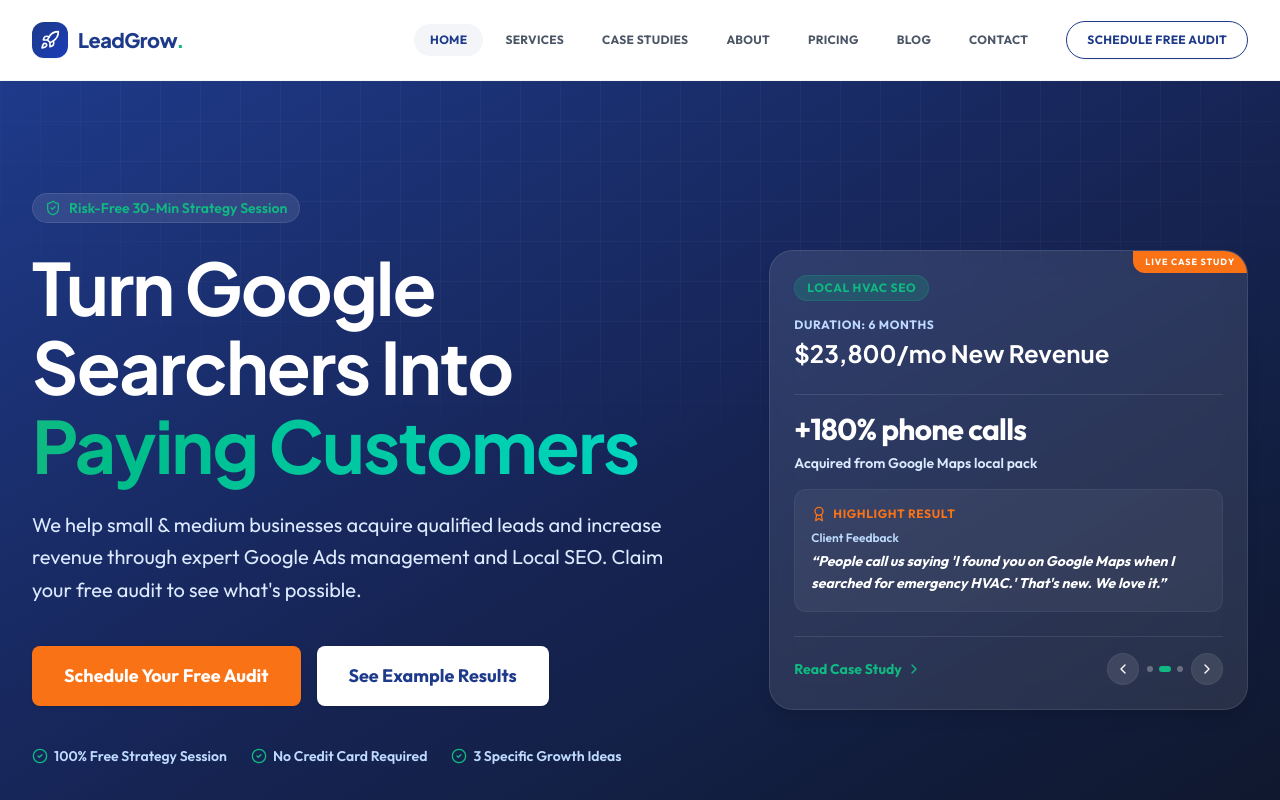
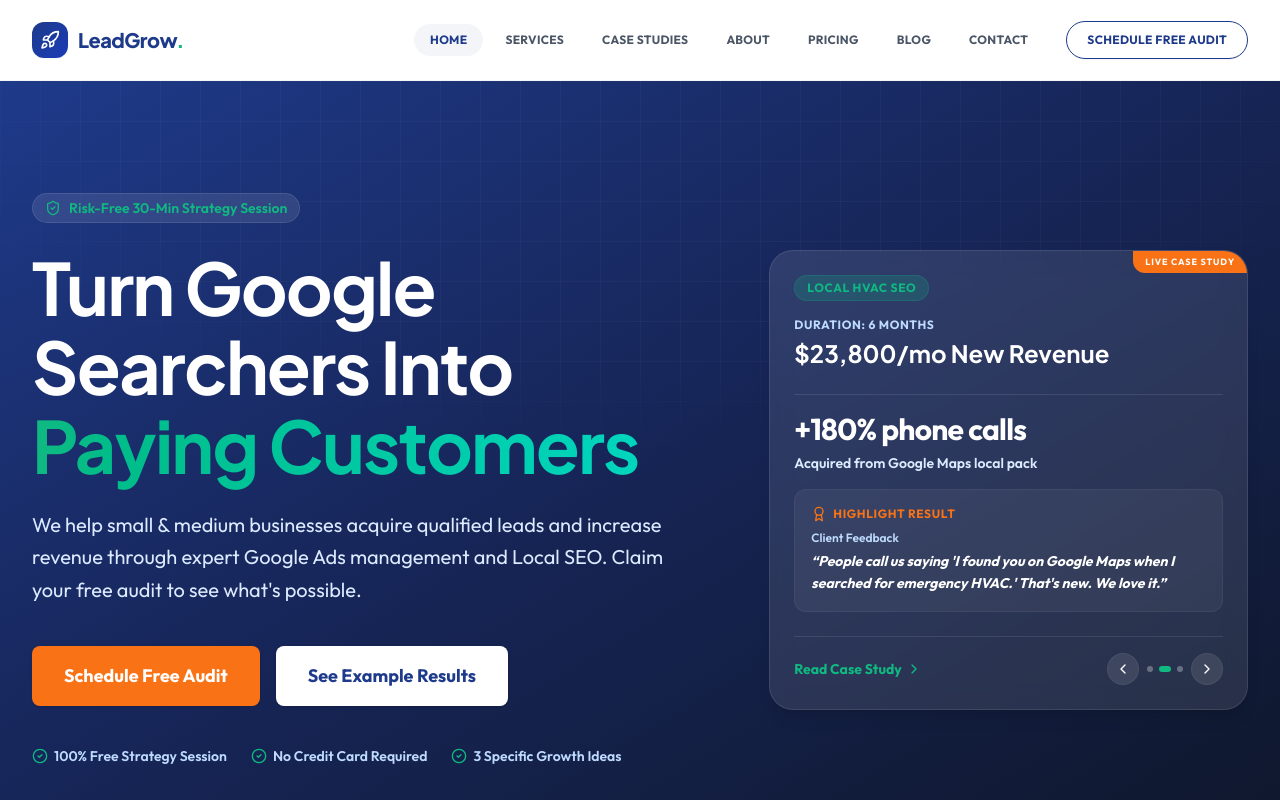
Before and after one commit to rafiulislam1306/Agency, a Next.js app: page / in a window 1280 px wide. Shown: the top 800 px of the page. Built offline with nearby package versions, Linux system fonts and the light colour scheme.

Commit message:
copy: simplify 'Schedule Your Free Audit' CTA text to 'Schedule Free Audit'

```diff
--- a/app/about/page.tsx
+++ b/app/about/page.tsx
@@ -85,7 +85,7 @@ export default function AboutPage() {
             </p>
             <div className="pt-2">
               <CTAButton href="/contact" variant="primary" size="lg">
-                Schedule Your Free Audit
+                Schedule Free Audit
               </CTAButton>
             </div>
           </div>
--- a/app/blog/page.tsx
+++ b/app/blog/page.tsx
@@ -77,7 +77,7 @@ export default function BlogPage() {
           </p>
           <div className="pt-2">
             <CTAButton href="/contact" variant="primary" size="lg">
-              Schedule Your Free Audit Call
+              Schedule Free Audit Call
             </CTAButton>
           </div>
         </div>
--- a/app/case-studies/[slug]/page.tsx
+++ b/app/case-studies/[slug]/page.tsx
@@ -81,7 +81,7 @@ export default async function CaseStudyPage({ params }: CaseStudyPageProps) {
           </div>
           <div className="relative z-10">
             <CTAButton href="/contact" variant="white">
-              Schedule Your Free Audit
+              Schedule Free Audit
             </CTAButton>
           </div>
         </div>
--- a/app/contact/page.tsx
+++ b/app/contact/page.tsx
@@ -215,7 +215,7 @@ export default function ContactPage() {
           <div className="lg:col-span-7 space-y-6">
             <div className="space-y-2">
               <h3 className="text-xl md:text-2xl font-display font-bold text-brand-blue border-b border-gray-100 pb-2 flex items-center">
-                <span className="mr-2">🗓️</span> Book Your Free Audit & Strategy Call
+                <span className="mr-2">🗓️</span> Book Free Audit & Strategy Call
               </h3>
               <p className="text-sm text-gray-500 leading-relaxed font-medium">
                 Pick a slot that matches your availability. We'll run a baseline audit prior to our call so we can deliver maximum value.
--- a/app/page.tsx
+++ b/app/page.tsx
@@ -131,7 +131,7 @@ export default function Home() {
 
               <div className="flex flex-col sm:flex-row gap-4 justify-center lg:justify-start pt-4">
                 <CTAButton href="/contact" variant="primary" size="lg">
-                  Schedule Your Free Audit
+                  Schedule Free Audit
                 </CTAButton>
                 <CTAButton href="/case-studies" variant="white" size="lg">
                   See Example Results
@@ -298,7 +298,7 @@ export default function Home() {
                 {index === 0 && (
                   <div className="mt-6 pt-4 border-t border-gray-50">
                     <Link href="/contact" className="inline-flex items-center text-sm font-bold text-brand-orange hover:underline uppercase tracking-wider">
-                      Book Your Free Audit Now <ArrowRight className="w-3.5 h-3.5 ml-1" aria-hidden="true" />
+                      Book Free Audit Now <ArrowRight className="w-3.5 h-3.5 ml-1" aria-hidden="true" />
                     </Link>
                   </div>
                 )}
@@ -389,7 +389,7 @@ export default function Home() {
 
           <div className="pt-4">
             <CTAButton href="/contact" variant="primary" size="lg" className="px-10 py-5 text-lg">
-              Schedule Your Free Audit
+              Schedule Free Audit
             </CTAButton>
           </div>
 
--- a/app/pricing/page.tsx
+++ b/app/pricing/page.tsx
@@ -227,7 +227,7 @@ export default function PricingPage() {
           </p>
           <div className="pt-2">
             <CTAButton href="/contact" variant="primary" size="lg">
-              Schedule Your Free Audit Call
+              Schedule Free Audit Call
             </CTAButton>
           </div>
         </section>
```
